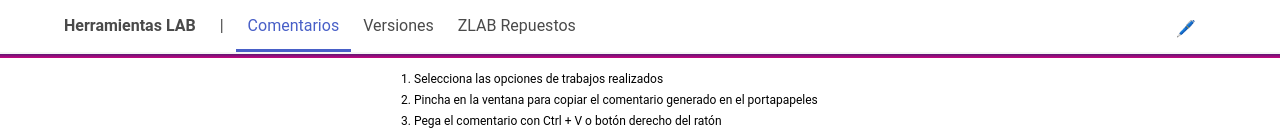
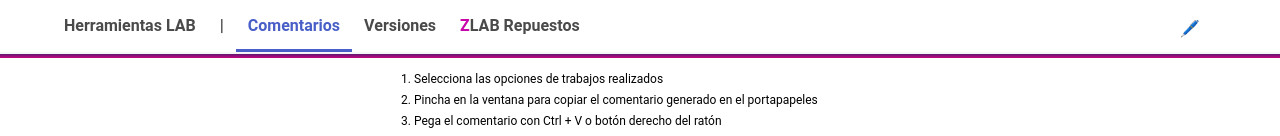
Before and after one commit to cesarforall/comentarios, a plain HTML site: page index.html in a window 1280 px wide. Shown: the top 136 px of the page. Drawn offline with Linux system fonts and the light colour scheme.

Commit message:
:lipstick: add zlab repuestos logo styles

```diff
--- a/styles/styles.css
+++ b/styles/styles.css
@@ -24,3 +24,9 @@
 	padding-top: 3rem;
 	color: white;
 }
+#zlab-logo span {
+	color: #c705aa;
+}
+.header a {
+	font-weight: bold;
+}
```
